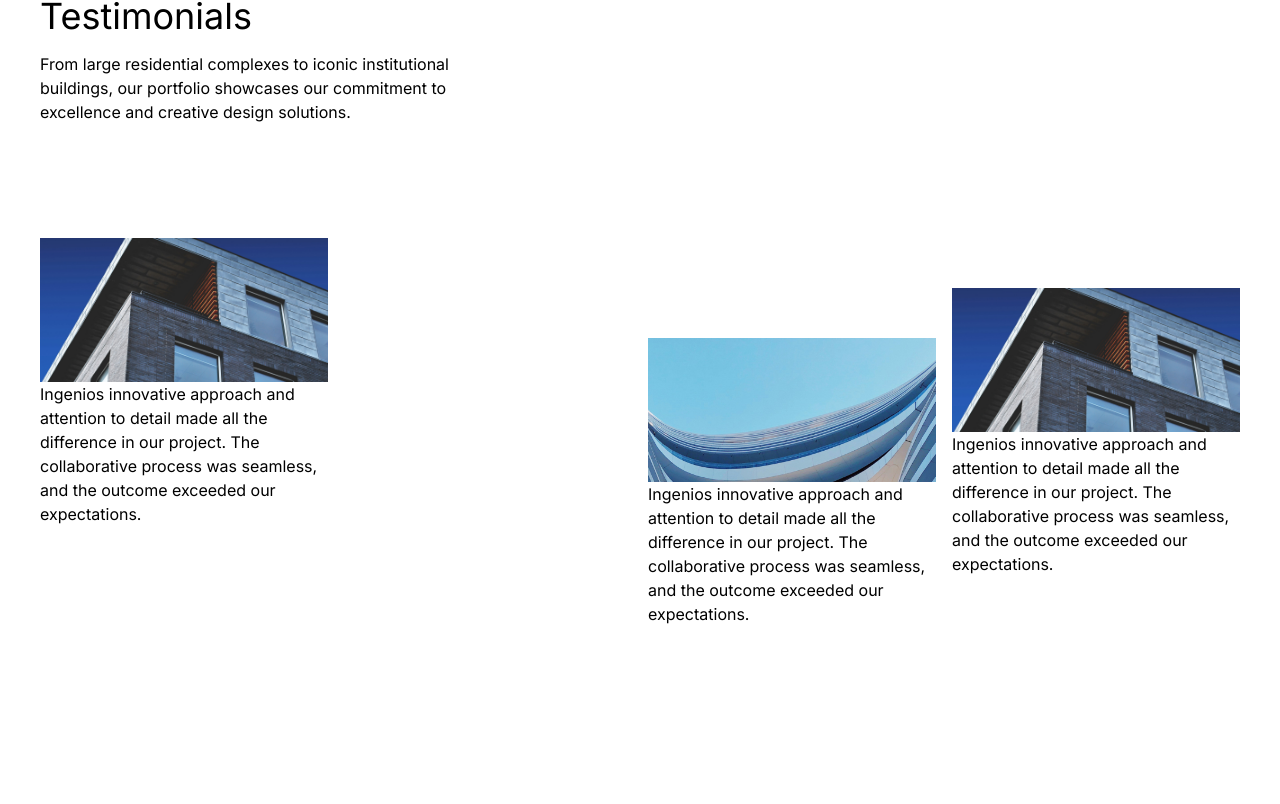
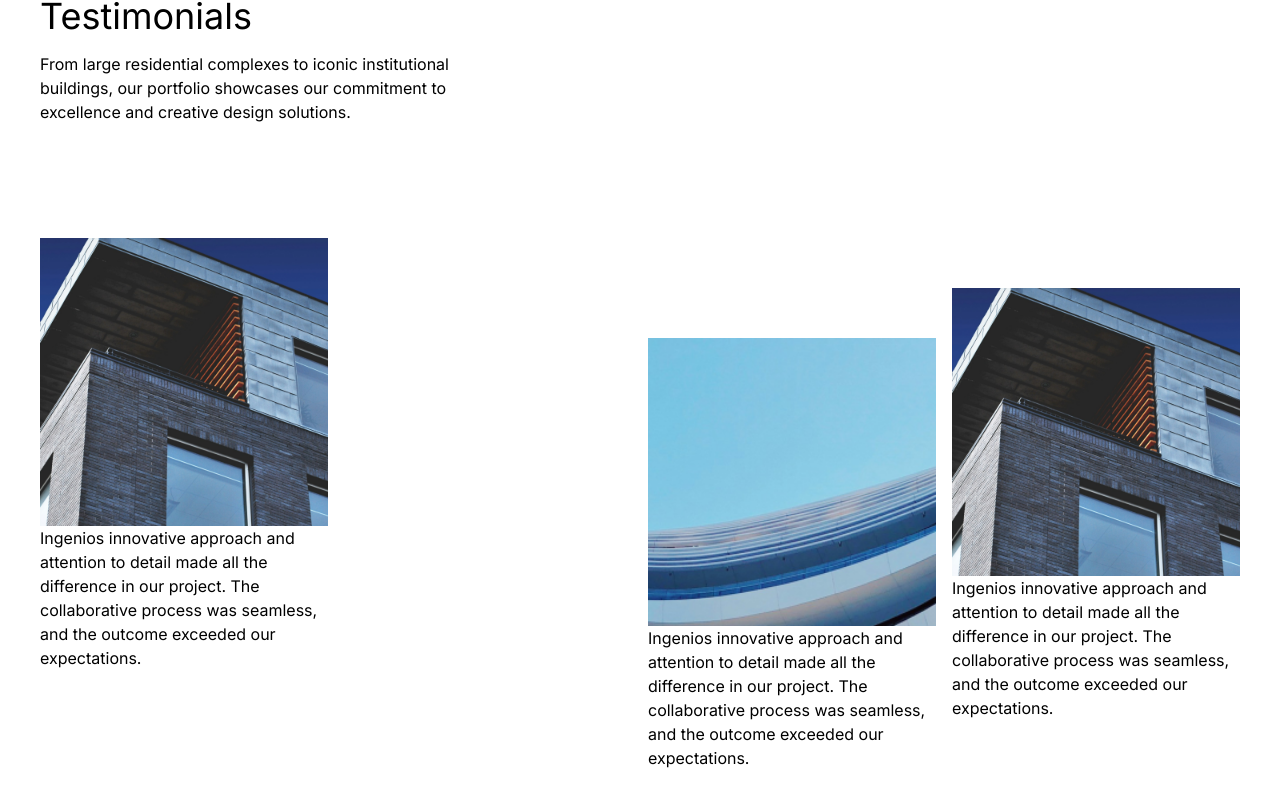
Before and after one commit to jaswanth27p/gsap-parallax, a Next.js app: page / in a window 1280 px wide. Shown: the part 3860-4664 px from the top of the page. Built offline with nearby package versions, Linux system fonts and the light colour scheme.

Commit message:
testimonial update

```diff
--- a/app/_components/Testimonials.tsx
+++ b/app/_components/Testimonials.tsx
@@ -55,22 +55,22 @@ export default function Testimonials({ }: Props) {
             </div>
             <div className="grid grid-cols-4 w-full gap-4 mt-16">
                 <div ref={addToRefs}>
-                    <div className="relative w-full h-full ">
-                        <Image className='aspect-square' src={'/Hero_BG.png'} fill style={{ objectFit: 'cover' }} alt={'about img'} />
+                    <div className="relative w-full aspect-square">
+                        <Image src={'/Hero_BG.png'} fill style={{ objectFit: 'cover' }} alt={'about img'} />
                     </div>
                     <div>Ingenios innovative approach and attention to detail made all the difference in our project. The collaborative process was seamless, and the outcome exceeded our expectations.</div>
                 </div>
                 <div>
                 </div>
                 <div ref={addToRefs}>
-                    <div className="relative w-full h-full ">
-                        <Image className='aspect-square' src={'/About_IMG.png'} fill style={{ objectFit: 'cover' }} alt={'about img'} />
+                    <div className="relative w-full aspect-square ">
+                        <Image src={'/About_IMG.png'} fill style={{ objectFit: 'cover' }} alt={'about img'} />
                     </div>
                     <div>Ingenios innovative approach and attention to detail made all the difference in our project. The collaborative process was seamless, and the outcome exceeded our expectations.</div>
                 </div>
                 <div ref={addToRefs}>
-                    <div className="relative w-full h-full ">
-                        <Image className='aspect-square' src={'/Hero_BG.png'} fill style={{ objectFit: 'cover' }} alt={'about img'} />
+                    <div className="relative w-full aspect-square ">
+                        <Image src={'/Hero_BG.png'} fill style={{ objectFit: 'cover' }} alt={'about img'} />
                     </div>
                     <div>Ingenios innovative approach and attention to detail made all the difference in our project. The collaborative process was seamless, and the outcome exceeded our expectations.</div>
                 </div>
```
